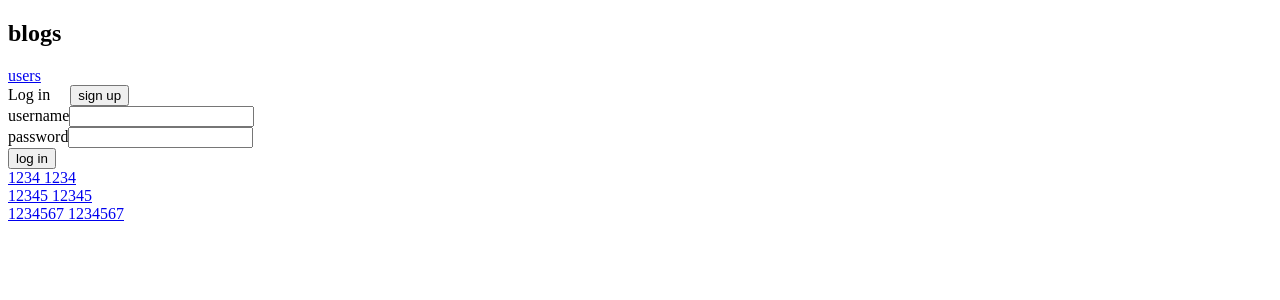
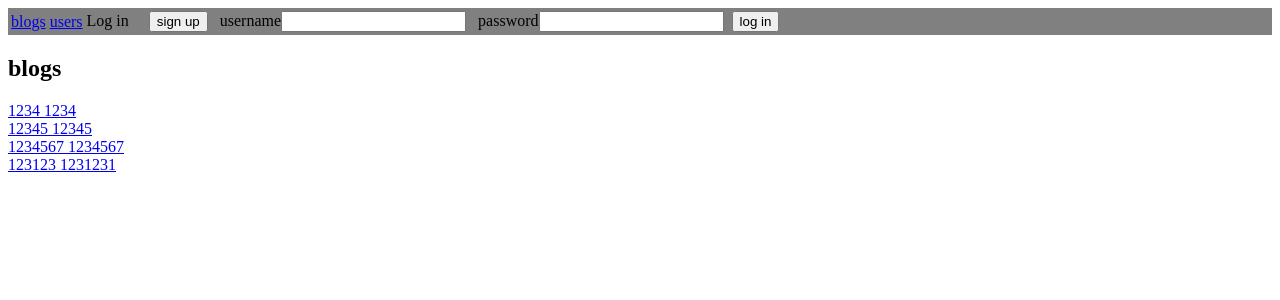
Before and after one commit to Leaagga/part7, a React (Vite) app in the folder Bloglist-ReactQuery/: page / in a window 1280 px wide. Shown: the top 300 px of the page. Built offline with nearby package versions, Linux system fonts and the light colour scheme; no server answers; data requests are answered from the project's data file.

Commit message:
7.17 Query nav

```diff
--- a/Bloglist-ReactQuery/db.json
+++ b/Bloglist-ReactQuery/db.json
@@ -35,6 +35,18 @@
         "name": "12345",
         "id": "23495"
       }
+    },
+    {
+      "author": "1231231",
+      "url": "132123123",
+      "title": "123123",
+      "id": "26987",
+      "likes": 0,
+      "user": {
+        "username": "1234",
+        "name": "1234",
+        "id": "18118"
+      }
     }
   ],
   "users": [
@@ -48,6 +60,11 @@
           "id": "64811",
           "title": "1234",
           "author": "1234"
+        },
+        {
+          "id": "26987",
+          "title": "123123",
+          "author": "1231231"
         }
       ]
     },
--- a/Bloglist-ReactQuery/src/App.jsx
+++ b/Bloglist-ReactQuery/src/App.jsx
@@ -53,16 +53,29 @@ function App() {
       </div>
     )
   }
+
   return (
     <Router>
+      <nav style={{ backgroundColor: 'grey' }}>
+        <table>
+          <tr>
+            <td>
+              <Link to='/'>blogs</Link>
+            </td>
+            <td>
+              <Link to='/users'>users</Link>
+            </td>
+            <td>
+              <LogIn />
+            </td>
+          </tr>
+        </table>
+      </nav>
       <h2>blogs</h2>
-      <div>
-        <Link to='/users'>users</Link>
-        {/* <Link to='/'>home</Link> */}
-      </div>
+      <div></div>
 
       <Notification />
-      <LogIn />
+
       <Routes>
         <Route path='/users' element={<UsersHome users={users} />} />
         <Route path='/users/:userId' element={<UsersBlog users={users} />} />
--- a/Bloglist-ReactQuery/src/components/BlogForm.jsx
+++ b/Bloglist-ReactQuery/src/components/BlogForm.jsx
@@ -7,6 +7,9 @@ import { addBlog } from '../userRequest'
 const BlogForm = () => {
   const queryClient = useQueryClient()
   const getId = () => (100000 * Math.random()).toFixed(0)
+  const [visible, setVisible] = useState(false)
+  const hideWhenVisible = { display: visible ? 'none' : '' }
+  const showWhenVisible = { display: visible ? '' : 'none' }
   const [notification, notiDispatch] = useContext(notificationContext)
   const [user, userDispatch] = useContext(userContext)
   const newBlogMutation = useMutation({
@@ -58,6 +61,14 @@ const BlogForm = () => {
   return (
     <div>
       <form onSubmit={handleBlogCreate}>
+        <button
+          type='button'
+          style={hideWhenVisible}
+          onClick={() => setVisible(true)}
+        >
+          create new blog
+        </button>
+        <div style={showWhenVisible}>
           <div>
             title
             <input value={title} onChange={handleTitleChange} />
@@ -71,6 +82,10 @@ const BlogForm = () => {
             <input value={url} onChange={handleUrlChange} />
           </div>
           <button type='submit'>submit</button>
+          <button type='button' onClick={() => setVisible(false)}>
+            close
+          </button>
+        </div>
       </form>
     </div>
   )
--- a/Bloglist-ReactQuery/src/components/LogIn.jsx
+++ b/Bloglist-ReactQuery/src/components/LogIn.jsx
@@ -58,14 +58,11 @@ const LogIn = () => {
         <button onClick={() => setVisible(true)} type='button'>
           sign up
         </button>
-        <div>
-          username
+        &nbsp;&nbsp; username
         <input value={username} onChange={handleUsername} />
-        </div>
-        <div>
-          password
+        &nbsp;&nbsp; password
         <input value={password} onChange={handlePassword} />
-        </div>
+        &nbsp;&nbsp;
         <button type='submit'>log in</button>
       </form>
       <form onSubmit={handleSignUp} style={showWhenVisible}>
@@ -73,18 +70,13 @@ const LogIn = () => {
         <button onClick={() => setVisible(false)} type='button'>
           log in
         </button>
-        <div>
-          username
+        &nbsp;&nbsp; username
         <input value={username} onChange={handleUsername} />
-        </div>
-        <div>
-          password
+        &nbsp;&nbsp; password
         <input value={password} onChange={handlePassword} />
-        </div>
-        <div>
         name
         <input value={name} onChange={handleName} />
-        </div>
+        &nbsp;&nbsp;
         <button type='submit'>sign up</button>
       </form>
     </div>
```
Lines whose indentation alone changed are shown as unchanged.
